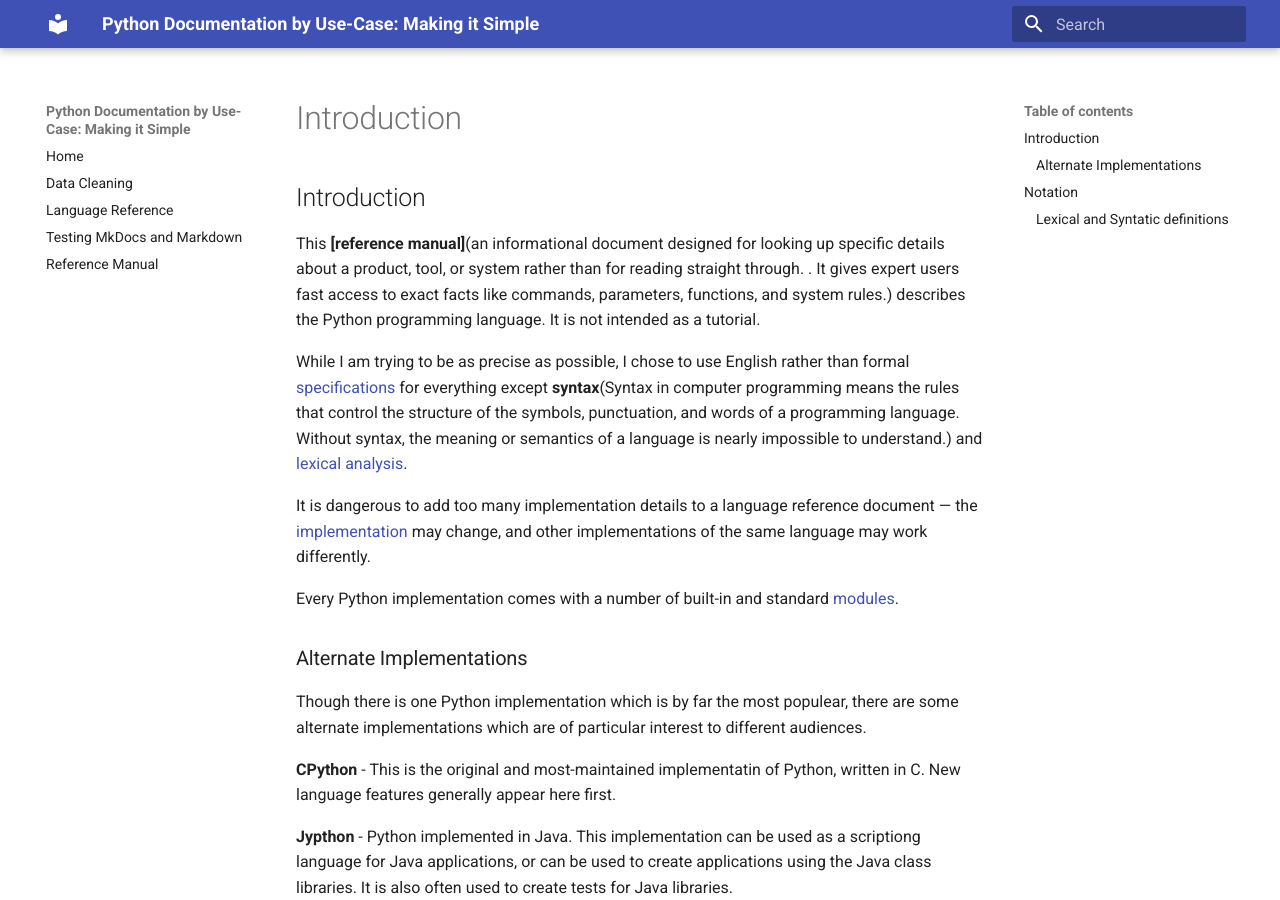
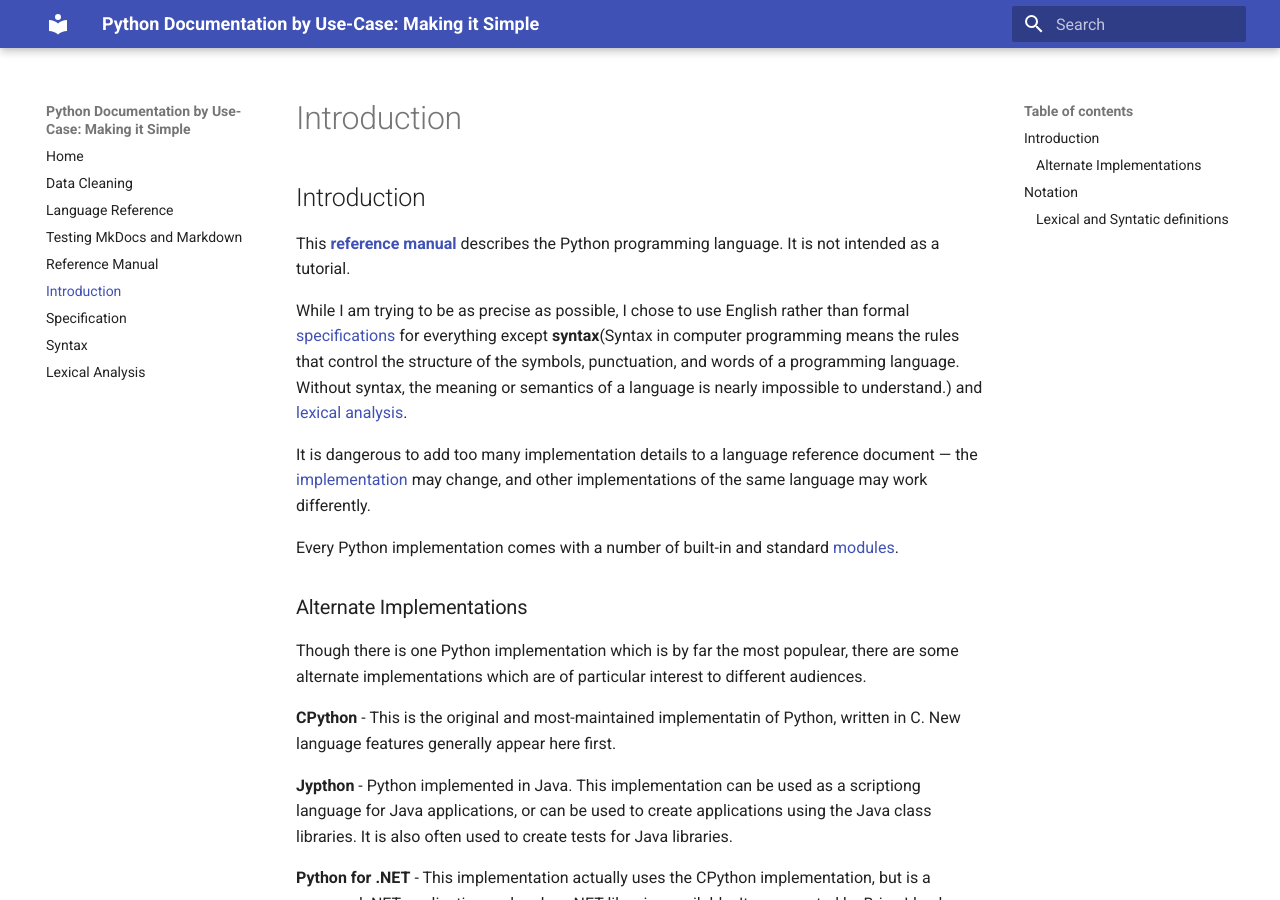
Before and after one commit to OleksiiLLM/official-python-documentation-analysis, an MkDocs documentation site: the page built from docs/introduction.md, in a window 1280 px wide and 900 px high. Built offline with MkDocs 1.6.1 and Material for MkDocs 9.7.7, drawn with Linux system fonts in a browser that asks for light colours.

Commit message:
Introduction

```diff
--- a/docs/python-language-reference/introduction.md
+++ b/docs/introduction.md
@@ -1,6 +1,6 @@
 ## Introduction
 
-This **[reference manual]**(an informational document designed for looking up specific details about a product, tool, or system rather than for reading straight through. . It gives expert users fast access to exact facts like commands, parameters, functions, and system rules.) describes the Python programming language. It is not intended as a tutorial.
+This **[reference manual](/docs/reference-manual.md)** describes the Python programming language. It is not intended as a tutorial.
 
 While I am trying to be as precise as possible, I chose to use English rather than formal [specifications](is a clear, detailed list of rules, sizes, materials, or requirements for making or doing something) for everything except **syntax**(Syntax in computer programming means the rules that control the structure of the symbols, punctuation, and words of a programming language. Without syntax, the meaning or semantics of a language is nearly impossible to understand.) and [lexical analysis](lexical analysis, or scanning, is a fundamental step in NLP. In programming languages, this process involves the lexical analyzer (lexer or scanner) reading the source code character by character to group these characters into tokens, the smallest units in the code that convey meaning).
 
--- a/mkdocs.yml
+++ b/mkdocs.yml
@@ -7,3 +7,7 @@ nav:
   - Language Reference: language-reference.md
   - Testing MkDocs and Markdown: testing-mkdocs-and-markdown.md
   - Reference Manual: reference-manual.md
+  - Introduction: introduction.md
+  - Specification: specification.md
+  - Syntax: syntax.md
+  - Lexical Analysis: lexical-analysis.md
```
Also changed, not shown: docs/lexical-analysis.md (added, +19 -0 lines), docs/python-language-reference/Introduction/reference_manual.md (deleted, +0 -15 lines), docs/reference-manual.md (added, +19 -0 lines), docs/specification.md (added, +15 -0 lines), docs/syntax.md (added, +24 -0 lines).
